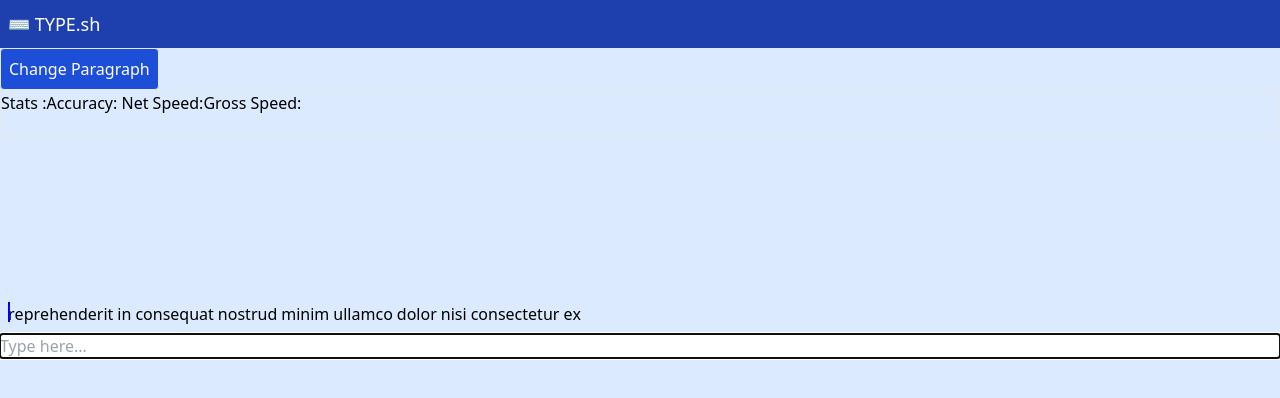
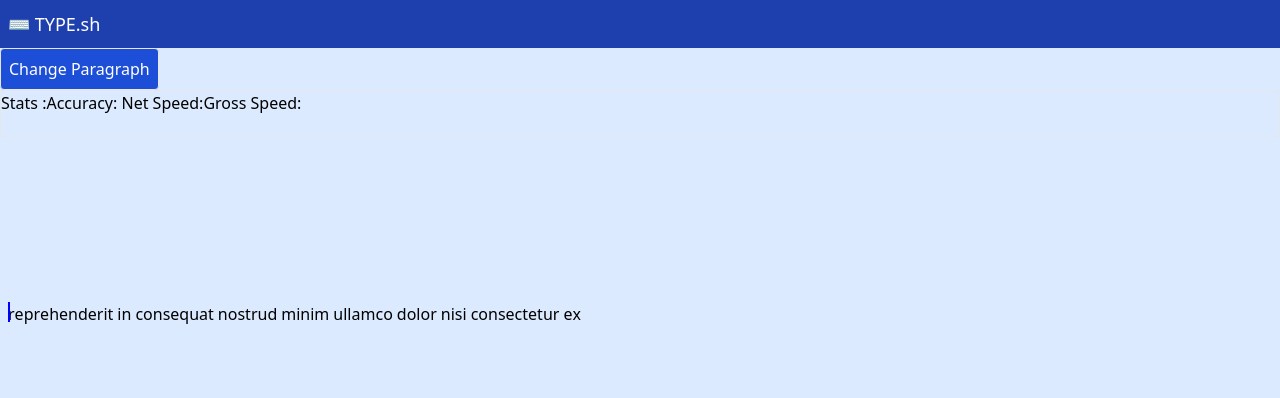
Before and after one commit to aj1234530/typingtesterV2, a React (Vite) app: page / in a window 1280 px wide. Shown: the top 398 px of the page. Built offline with nearby package versions, Linux system fonts and the light colour scheme.

Commit message:
error fix

```diff
--- a/src/App.tsx
+++ b/src/App.tsx
@@ -195,7 +195,7 @@ function App() {
               ref={inputRef}
               type="text"
               placeholder="Type here..."
-              className="opacity-1"
+              className="opacity-0"
               autoFocus
               onPaste={(e) => e.preventDefault()}
               onKeyDown={handleKeyDown}
```
